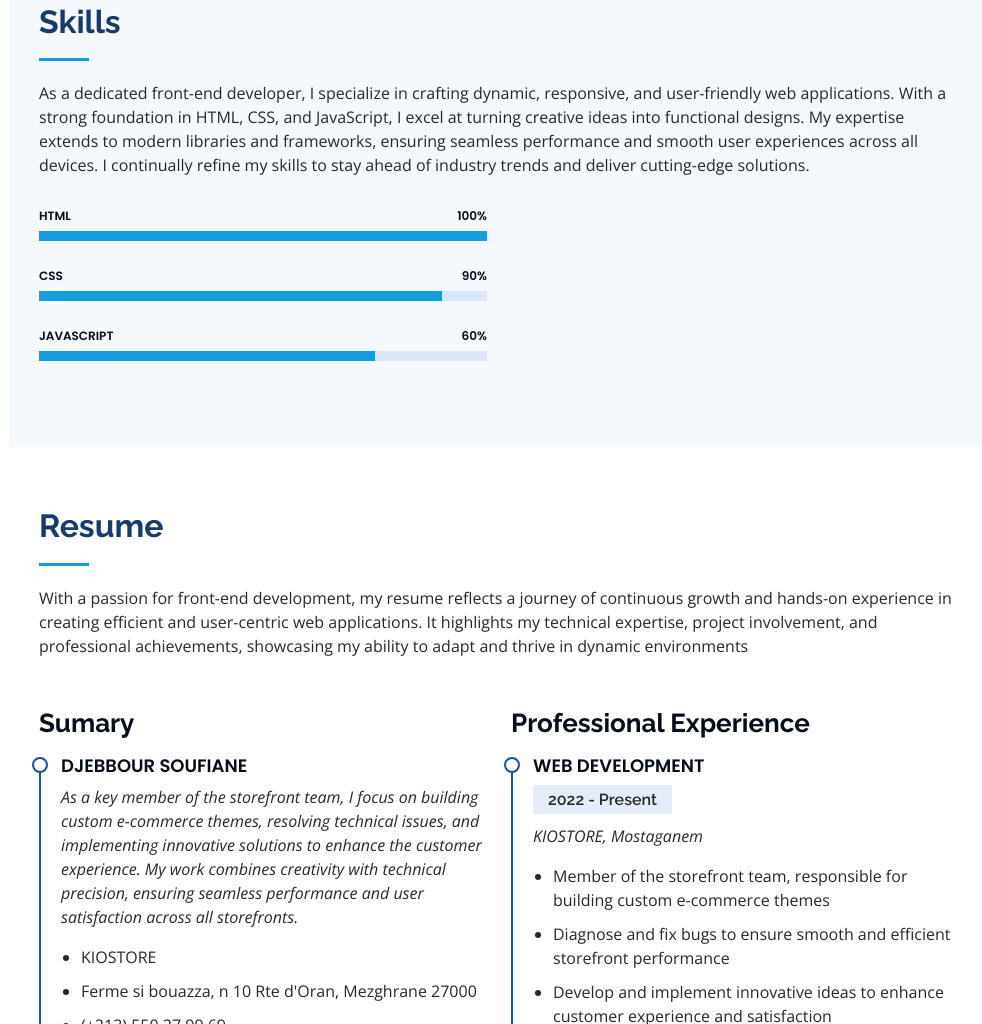
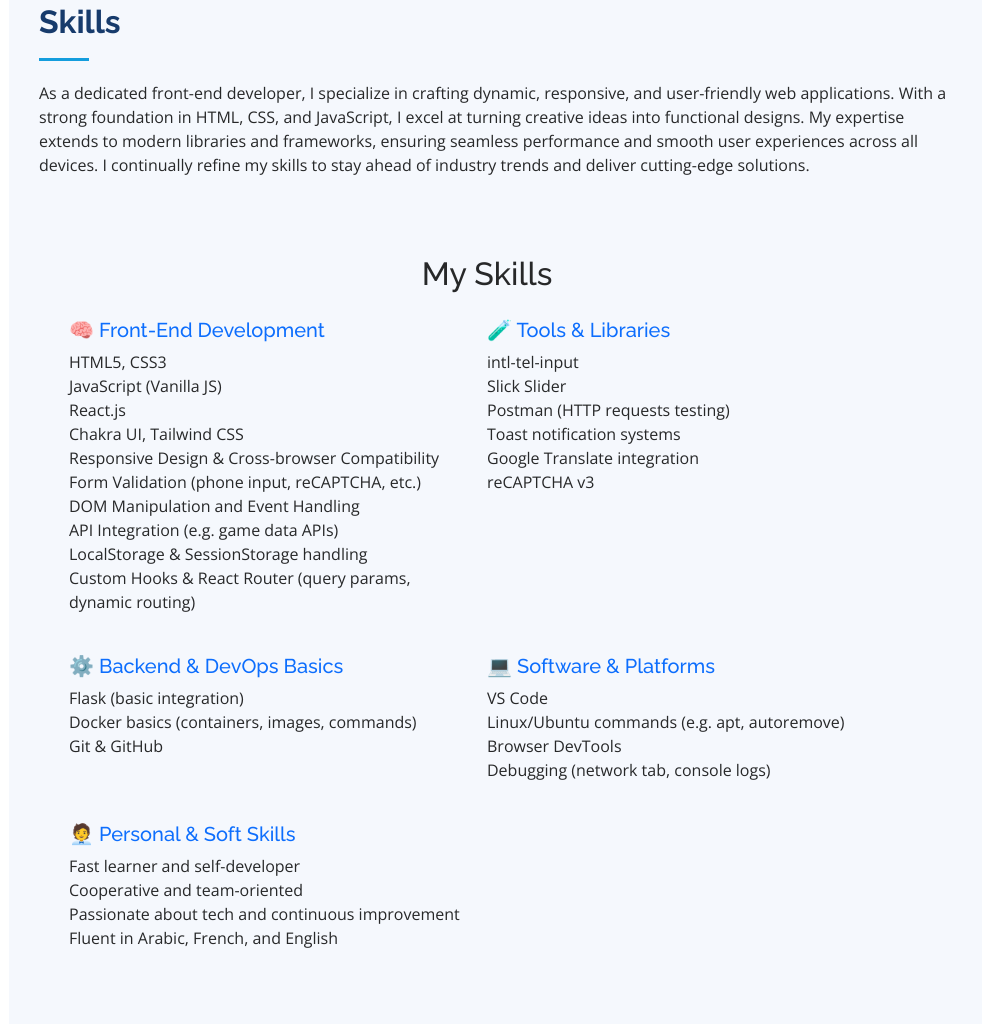
Before and after one commit to tech-colab/PORTFOLIO, a plain HTML site: page index.html in a window 1280 px wide. Shown: the part 1776-2800 px from the top of the page, without its empty margins (291-1273 px from the left). Drawn offline with nearby package versions, Linux system fonts and the light colour scheme.

Commit message:
change personal bg with another, and change eventListner load

```diff
--- a/assets/js/main.js
+++ b/assets/js/main.js
@@ -1,121 +1,128 @@
-
-(function() {
+(function () {
   "use strict";
 
   /**
    * Easy selector helper function
    */
   const select = (el, all = false) => {
-    el = el.trim()
+    el = el.trim();
     if (all) {
-      return [...document.querySelectorAll(el)]
+      return [...document.querySelectorAll(el)];
     } else {
-      return document.querySelector(el)
+      return document.querySelector(el);
     }
-  }
+  };
 
   /**
    * Easy event listener function
    */
   const on = (type, el, listener, all = false) => {
-    let selectEl = select(el, all)
+    let selectEl = select(el, all);
     if (selectEl) {
       if (all) {
-        selectEl.forEach(e => e.addEventListener(type, listener))
+        selectEl.forEach((e) => e.addEventListener(type, listener));
       } else {
-        selectEl.addEventListener(type, listener)
+        selectEl.addEventListener(type, listener);
       }
     }
-  }
+  };
 
   /**
    * Easy on scroll event listener
    */
   const onscroll = (el, listener) => {
-    el.addEventListener('scroll', listener)
-  }
+    el.addEventListener("scroll", listener);
+  };
 
   /**
    * Navbar links active state on scroll
    */
-  let navbarlinks = select('#navbar .scrollto', true)
+  let navbarlinks = select("#navbar .scrollto", true);
   const navbarlinksActive = () => {
-    let position = window.scrollY + 200
-    navbarlinks.forEach(navbarlink => {
-      if (!navbarlink.hash) return
-      let section = select(navbarlink.hash)
-      if (!section) return
-      if (position >= section.offsetTop && position <= (section.offsetTop + section.offsetHeight)) {
-        navbarlink.classList.add('active')
+    let position = window.scrollY + 200;
+    navbarlinks.forEach((navbarlink) => {
+      if (!navbarlink.hash) return;
+      let section = select(navbarlink.hash);
+      if (!section) return;
+      if (
+        position >= section.offsetTop &&
+        position <= section.offsetTop + section.offsetHeight
+      ) {
+        navbarlink.classList.add("active");
       } else {
-        navbarlink.classList.remove('active')
+        navbarlink.classList.remove("active");
       }
-    })
-  }
-  window.addEventListener('load', navbarlinksActive)
-  onscroll(document, navbarlinksActive)
+    });
+  };
+  window.addEventListener("load", navbarlinksActive);
+  onscroll(document, navbarlinksActive);
 
   /**
    * Scrolls to an element with header offset
    */
   const scrollto = (el) => {
-    let elementPos = select(el).offsetTop
+    let elementPos = select(el).offsetTop;
     window.scrollTo({
       top: elementPos,
-      behavior: 'smooth'
-    })
-  }
+      behavior: "smooth",
+    });
+  };
 
   /**
    * Back to top button
    */
-  let backtotop = select('.back-to-top')
+  let backtotop = select(".back-to-top");
   if (backtotop) {
     const toggleBacktotop = () => {
       if (window.scrollY > 100) {
-        backtotop.classList.add('active')
+        backtotop.classList.add("active");
       } else {
-        backtotop.classList.remove('active')
+        backtotop.classList.remove("active");
       }
-    }
-    window.addEventListener('load', toggleBacktotop)
-    onscroll(document, toggleBacktotop)
+    };
+    window.addEventListener("load", toggleBacktotop);
+    onscroll(document, toggleBacktotop);
   }
 
   /**
    * Mobile nav toggle
    */
-  on('click', '.mobile-nav-toggle', function(e) {
-    select('body').classList.toggle('mobile-nav-active')
-    this.classList.toggle('bi-list')
-    this.classList.toggle('bi-x')
-  })
+  on("click", ".mobile-nav-toggle", function (e) {
+    select("body").classList.toggle("mobile-nav-active");
+    this.classList.toggle("bi-list");
+    this.classList.toggle("bi-x");
+  });
 
   /**
    * Scrool with ofset on links with a class name .scrollto
    */
-  on('click', '.scrollto', function(e) {
+  on(
+    "click",
+    ".scrollto",
+    function (e) {
       if (select(this.hash)) {
-      e.preventDefault()
+        e.preventDefault();
 
-      let body = select('body')
-      if (body.classList.contains('mobile-nav-active')) {
-        body.classList.remove('mobile-nav-active')
-        let navbarToggle = select('.mobile-nav-toggle')
-        navbarToggle.classList.toggle('bi-list')
-        navbarToggle.classList.toggle('bi-x')
+        let body = select("body");
+        if (body.classList.contains("mobile-nav-active")) {
+          body.classList.remove("mobile-nav-active");
+          let navbarToggle = select(".mobile-nav-toggle");
+          navbarToggle.classList.toggle("bi-list");
+          navbarToggle.classList.toggle("bi-x");
         }
-      scrollto(this.hash)
+        scrollto(this.hash);
       }
-  }, true)
+    },
+    true
+  );
 
   /**
    * Scroll with ofset on page load with hash links in the url
    */
-  window.addEventListener('load', () => {
+  window.addEventListener("load", () => {
     if (window.location.hash) {
       if (select(window.location.hash)) {
-        scrollto(window.location.hash)
+        scrollto(window.location.hash);
       }
     }
   });
@@ -123,134 +130,137 @@
   /**
    * Hero type effect
    */
-  const typed = select('.typed')
+  const typed = select(".typed");
   if (typed) {
-    let typed_strings = typed.getAttribute('data-typed-items')
-    typed_strings = typed_strings.split(',')
-    new Typed('.typed', {
+    let typed_strings = typed.getAttribute("data-typed-items");
+    typed_strings = typed_strings.split(",");
+    new Typed(".typed", {
       strings: typed_strings,
       loop: true,
       typeSpeed: 100,
       backSpeed: 50,
-      backDelay: 2000
+      backDelay: 2000,
     });
   }
 
   /**
    * Skills animation
    */
-  let skilsContent = select('.skills-content');
+  let skilsContent = select(".skills-content");
   if (skilsContent) {
     new Waypoint({
       element: skilsContent,
-      offset: '80%',
-      handler: function(direction) {
-        let progress = select('.progress .progress-bar', true);
+      offset: "80%",
+      handler: function (direction) {
+        let progress = select(".progress .progress-bar", true);
         progress.forEach((el) => {
-          el.style.width = el.getAttribute('aria-valuenow') + '%'
+          el.style.width = el.getAttribute("aria-valuenow") + "%";
         });
-      }
-    })
+      },
+    });
   }
 
   /**
    * Porfolio isotope and filter
    */
-  window.addEventListener('load', () => {
-    let portfolioContainer = select('.portfolio-container');
+  window.addEventListener("load", () => {
+    let portfolioContainer = select(".portfolio-container");
     if (portfolioContainer) {
       let portfolioIsotope = new Isotope(portfolioContainer, {
-        itemSelector: '.portfolio-item'
+        itemSelector: ".portfolio-item",
       });
 
-      let portfolioFilters = select('#portfolio-flters li', true);
+      let portfolioFilters = select("#portfolio-flters li", true);
 
-      on('click', '#portfolio-flters li', function(e) {
+      on(
+        "click",
+        "#portfolio-flters li",
+        function (e) {
           e.preventDefault();
-        portfolioFilters.forEach(function(el) {
-          el.classList.remove('filter-active');
+          portfolioFilters.forEach(function (el) {
+            el.classList.remove("filter-active");
           });
-        this.classList.add('filter-active');
+          this.classList.add("filter-active");
 
           portfolioIsotope.arrange({
-          filter: this.getAttribute('data-filter')
+            filter: this.getAttribute("data-filter"),
           });
-        portfolioIsotope.on('arrangeComplete', function() {
-          AOS.refresh()
+          portfolioIsotope.on("arrangeComplete", function () {
+            AOS.refresh();
           });
-      }, true);
+        },
+        true
+      );
     }
-
   });
 
   /**
    * Initiate portfolio lightbox
    */
   const portfolioLightbox = GLightbox({
-    selector: '.portfolio-lightbox'
+    selector: ".portfolio-lightbox",
   });
 
   /**
    * Portfolio details slider
    */
-  new Swiper('.portfolio-details-slider', {
+  new Swiper(".portfolio-details-slider", {
     speed: 400,
     loop: true,
     autoplay: {
       delay: 5000,
-      disableOnInteraction: false
+      disableOnInteraction: false,
     },
     pagination: {
-      el: '.swiper-pagination',
-      type: 'bullets',
-      clickable: true
-    }
+      el: ".swiper-pagination",
+      type: "bullets",
+      clickable: true,
+    },
   });
 
   /**
    * Testimonials slider
    */
-  new Swiper('.testimonials-slider', {
+  new Swiper(".testimonials-slider", {
     speed: 600,
     loop: true,
     autoplay: {
       delay: 5000,
-      disableOnInteraction: false
+      disableOnInteraction: false,
     },
-    slidesPerView: 'auto',
+    slidesPerView: "auto",
     pagination: {
-      el: '.swiper-pagination',
-      type: 'bullets',
-      clickable: true
+      el: ".swiper-pagination",
+      type: "bullets",
+      clickable: true,
     },
     breakpoints: {
       320: {
         slidesPerView: 1,
-        spaceBetween: 20
+        spaceBetween: 20,
       },
 
       1200: {
         slidesPerView: 3,
-        spaceBetween: 20
-      }
-    }
+        spaceBetween: 20,
+      },
+    },
   });
 
   /**
    * Animation on scroll
    */
-  window.addEventListener('load', () => {
+  window.addEventListener("DOMContentLoaded", () => {
     AOS.init({
       duration: 1000,
-      easing: 'ease-in-out',
+      easing: "ease-in-out",
       once: true,
-      mirror: false
-    })
+      mirror: false,
+    });
   });
 
   /**
    * Initiate Pure Counter
    */
   new PureCounter();
-
-})()
+})();
--- a/index.html
+++ b/index.html
@@ -71,6 +71,7 @@
         <ul>
           <li><a href="#hero" class="nav-link scrollto active"><i class="bx bx-home"></i> <span>Home</span></a></li>
           <li><a href="#about" class="nav-link scrollto"><i class="bx bx-user"></i> <span>About</span></a></li>
+          <li><a href="#skills" class="nav-link scrollto"><i class="bx bx-user"></i> <span>Skills</span></a></li>
           <li><a href="#resume" class="nav-link scrollto"><i class="bx bx-file-blank"></i> <span>Resume</span></a></li>
           <li><a href="#portfolio" class="nav-link scrollto"><i class="bx bx-book-content"></i>
               <span>Portfolio</span></a></li>
@@ -153,38 +154,67 @@
             trends and deliver cutting-edge solutions.</p>
         </div>
 
-        <div class="row skills-content">
+        <div class="row skills-content container py-5" id="skills">
+          <h2 class="text-center mb-4">My Skills</h2>
 
-          <div class="col-lg-6" data-aos="fade-up">
-
-            <div class="progress">
-              <span class="skill">HTML <i class="val">100%</i></span>
-              <div class="progress-bar-wrap">
-                <div class="progress-bar" role="progressbar" aria-valuenow="100" aria-valuemin="0" aria-valuemax="100">
-                </div>
-              </div>
+          <div class="row">
+            <div class="col-md-6 mb-4">
+              <h5 class="text-primary">🧠 Front-End Development</h5>
+              <ul class="list-unstyled">
+                <li>HTML5, CSS3</li>
+                <li>JavaScript (Vanilla JS)</li>
+                <li>React.js</li>
+                <li>Chakra UI, Tailwind CSS</li>
+                <li>Responsive Design & Cross-browser Compatibility</li>
+                <li>Form Validation (phone input, reCAPTCHA, etc.)</li>
+                <li>DOM Manipulation and Event Handling</li>
+                <li>API Integration (e.g. game data APIs)</li>
+                <li>LocalStorage & SessionStorage handling</li>
+                <li>Custom Hooks & React Router (query params, dynamic routing)</li>
+              </ul>
             </div>
 
-            <div class="progress">
-              <span class="skill">CSS <i class="val">90%</i></span>
-              <div class="progress-bar-wrap">
-                <div class="progress-bar" role="progressbar" aria-valuenow="90" aria-valuemin="0" aria-valuemax="100">
-                </div>
-              </div>
+            <div class="col-md-6 mb-4">
+              <h5 class="text-primary">🧪 Tools & Libraries</h5>
+              <ul class="list-unstyled">
+                <li>intl-tel-input</li>
+                <li>Slick Slider</li>
+                <li>Postman (HTTP requests testing)</li>
+                <li>Toast notification systems</li>
+                <li>Google Translate integration</li>
+                <li>reCAPTCHA v3</li>
+              </ul>
             </div>
 
-            <div class="progress">
-              <span class="skill">JavaScript <i class="val">60%</i></span>
-              <div class="progress-bar-wrap">
-                <div class="progress-bar" role="progressbar" aria-valuenow="75" aria-valuemin="0" aria-valuemax="100">
-                </div>
-              </div>
+            <div class="col-md-6 mb-4">
+              <h5 class="text-primary">⚙️ Backend & DevOps Basics</h5>
+              <ul class="list-unstyled">
+                <li>Flask (basic integration)</li>
+                <li>Docker basics (containers, images, commands)</li>
+                <li>Git & GitHub</li>
+              </ul>
             </div>
 
+            <div class="col-md-6 mb-4">
+              <h5 class="text-primary">💻 Software & Platforms</h5>
+              <ul class="list-unstyled">
+                <li>VS Code</li>
+                <li>Linux/Ubuntu commands (e.g. apt, autoremove)</li>
+                <li>Browser DevTools</li>
+                <li>Debugging (network tab, console logs)</li>
+              </ul>
+            </div>
+
+            <div class="col-12">
+              <h5 class="text-primary">🧑‍💼 Personal & Soft Skills</h5>
+              <ul class="list-unstyled">
+                <li>Fast learner and self-developer</li>
+                <li>Cooperative and team-oriented</li>
+                <li>Passionate about tech and continuous improvement</li>
+                <li>Fluent in Arabic, French, and English</li>
+              </ul>
+            </div>
           </div>
-
-
-
         </div>
 
       </div>
@@ -329,7 +359,30 @@
         </div>
 
         <div class="row portfolio-container" data-aos="fade-up" data-aos-delay="100">
-
+          <div class="col-lg-4 col-md-6 portfolio-item filter-web">
+            <div class="portfolio-wrap">
+              <img src="assets/img/web/Mirabelle Style Clone - graceful-queijadas-e436d2.netlify.app.png"
+                class="img-fluid" alt="">
+            </div>
+            <div class="portfolio-links">
+              <a href="assets/img/web/Mirabelle Style Clone - graceful-queijadas-e436d2.netlify.app.png"
+                data-gallery="portfolioGallery" class="portfolio-lightbox" title="mirabel-clone web"><i
+                  class="bx bx-plus"></i></a>
+              <a href="https://mirabel-clone.netlify.app/" target="_blank" title="More Details"><i
+                  class="bx bx-link"></i></a>
+            </div>
+          </div>
+          <div class="col-lg-4 col-md-6 portfolio-item filter-web">
+            <div class="portfolio-wrap">
+              <img src="assets/img/web/GameHub.png" class="img-fluid" alt="">
+            </div>
+            <div class="portfolio-links">
+              <a href="assets/img/web/GameHub.png" data-gallery="portfolioGallery" class="portfolio-lightbox"
+                title="GameHub"><i class="bx bx-plus"></i></a>
+              <a href="https://gamehub-sofiane.netlify.app/" target="_blank" title="More Details"><i
+                  class="bx bx-link"></i></a>
+            </div>
+          </div>
           <div class="col-lg-4 col-md-6 portfolio-item filter-web">
             <div class="portfolio-wrap">
               <img src="assets/img/web/enigmatize.png" class="img-fluid" alt="">
@@ -381,18 +434,7 @@
               <!-- <a href="https://mononeo.mykio.shop/" title="More Details"><i class="bx bx-link"></i></a> -->
             </div>
           </div>
-          <div class="col-lg-4 col-md-6 portfolio-item filter-web">
-            <div class="portfolio-wrap">
-              <img src="assets/img/web/Mirabelle Style Clone - graceful-queijadas-e436d2.netlify.app.png"
-                class="img-fluid" alt="">
-            </div>
-            <div class="portfolio-links">
-              <a href="assets/img/web/Mirabelle Style Clone - graceful-queijadas-e436d2.netlify.app.png"
-                data-gallery="portfolioGallery" class="portfolio-lightbox" title="Web 3"><i class="bx bx-plus"></i></a>
-              <a href="https://graceful-queijadas-e436d2.netlify.app/" target="_blank" title="More Details"><i
-                  class="bx bx-link"></i></a>
-            </div>
-          </div>
+
           <div class="col-lg-4 col-md-6 portfolio-item filter-app">
             <div class="portfolio-wrap">
               <img src="assets/img/app/weatherAppScreenShot.png" class="img-fluid" alt="">
```
Also changed, not shown: assets/img/hero-bg-backup.jpg (added), assets/img/hero-bg.jpg, assets/img/web/GameHub-Details.png (added), 1 other file. Lines whose indentation alone changed are shown as unchanged.
